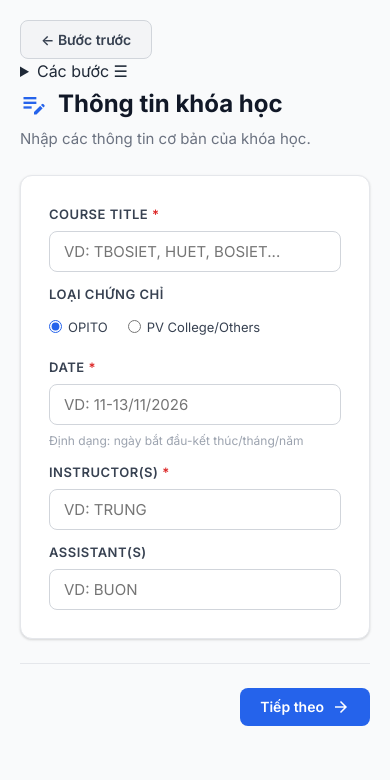
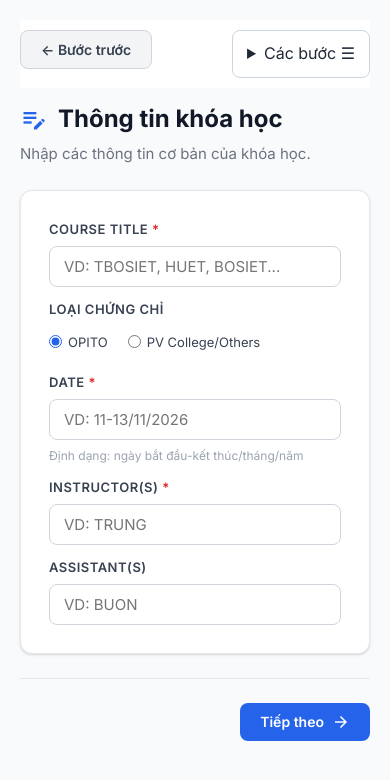
Before and after one commit to luanvo2021/student-registration-tool, a plain HTML site: page index.html in a window 390 px wide. Drawn offline with Linux system fonts and the light colour scheme.

Commit message:
Update style.css

```diff
--- a/css/style.css
+++ b/css/style.css
@@ -813,7 +813,13 @@ body {
 }
 
 /* ===== Responsive ===== */
+.mobile-navigation { display: none; }
 @media (max-width: 1024px) {
+    .mobile-navigation { display: flex; align-items: flex-start; justify-content: space-between; gap: 8px; position: sticky; top: 0; z-index: 50; background: white; padding: 10px 0; margin-bottom: 12px; }
+    .mobile-navigation details { position: relative; }
+    .mobile-navigation summary { cursor: pointer; padding: 10px 14px; border: 1px solid #cbd5e1; border-radius: 8px; }
+    .mobile-navigation nav { position: absolute; right: 0; top: 100%; width: 260px; max-width: 80vw; padding: 8px; background: white; border: 1px solid #cbd5e1; border-radius: 8px; box-shadow: 0 6px 20px #0002; }
+    .mobile-navigation nav button { display: block; width: 100%; min-height: 44px; text-align: left; border: 0; background: white; padding: 10px; font: inherit; color: #172033; cursor: pointer; }
     .sidebar { display: none; }
     .main-content { margin-left: 0; padding: 20px; }
 }
```
